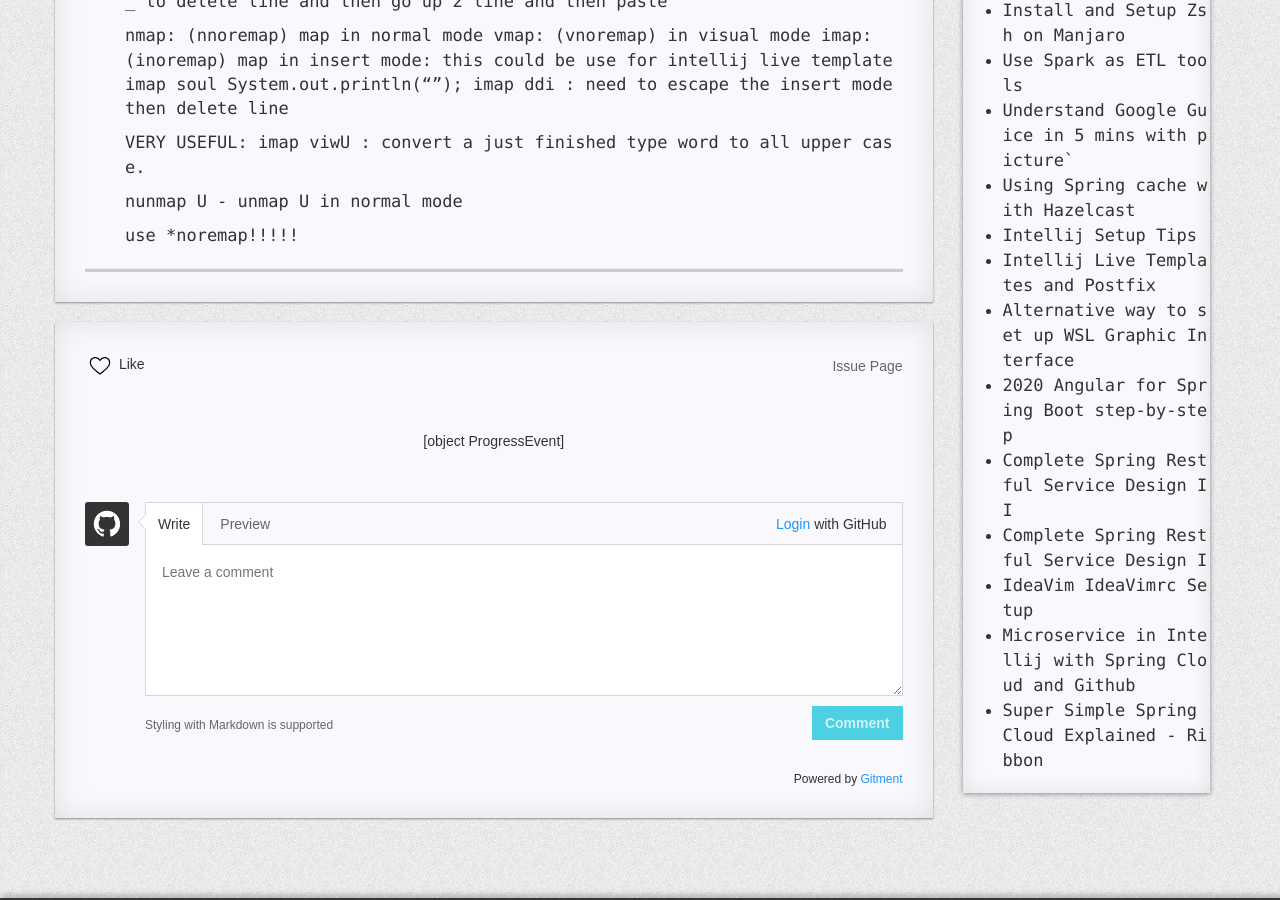
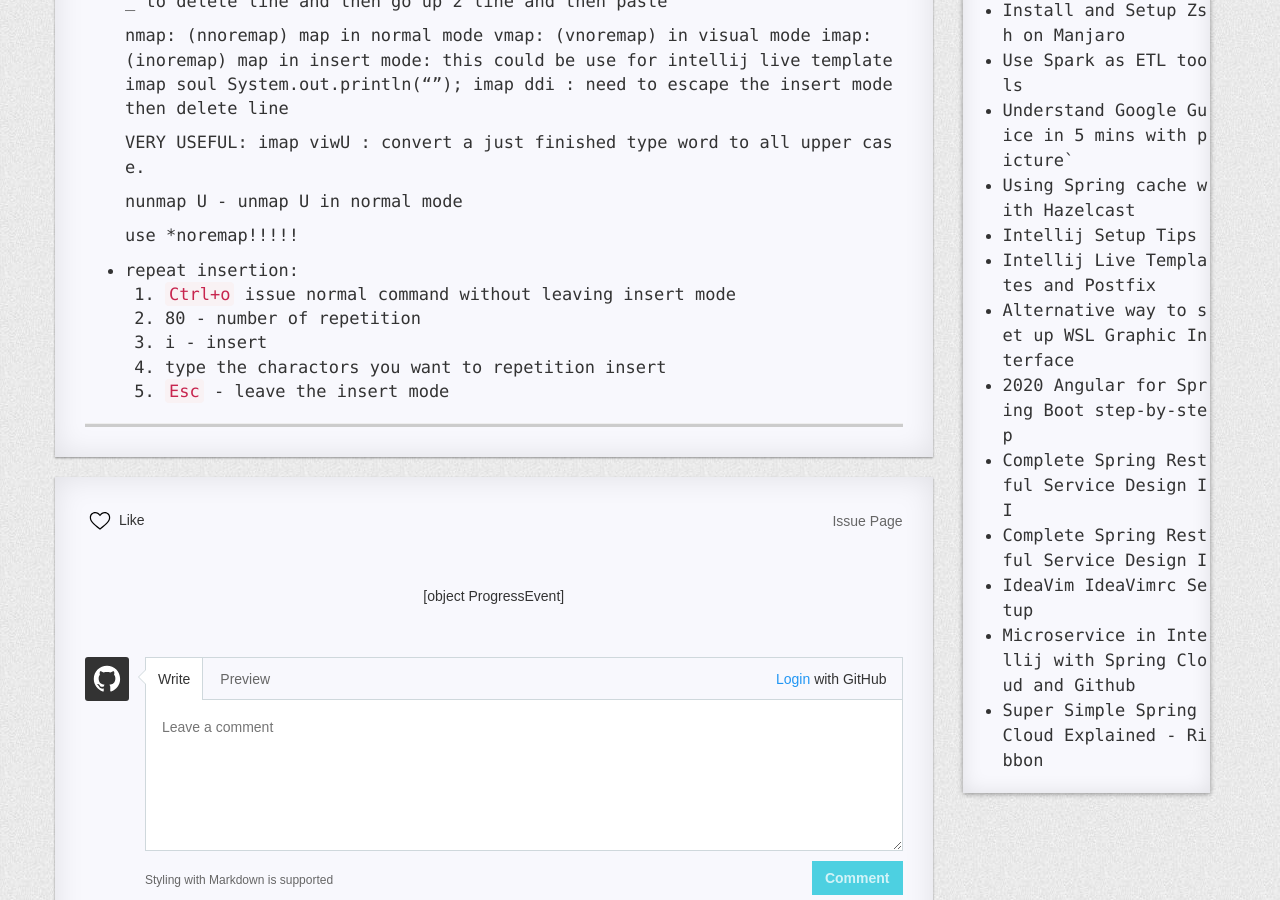
Before and after one commit to R0NGSH3N/r0ngsh3n.github.io, a Jekyll site: the page built from _posts/2015-07-08-learning-vimscript-hardway.md, in a window 1280 px wide and 900 px high, scrolled down 453 px. Built offline with Jekyll 4.4.1, drawn with Linux system fonts in a browser that asks for light colours; nearby versions of some CDN libraries; comment, search, counter and statistics services are not loaded; a style sheet for code colours, icons or effects is not loaded.

Commit message:
update Article

```diff
--- a/_posts/2015-07-08-learning-vimscript-hardway.md
+++ b/_posts/2015-07-08-learning-vimscript-hardway.md
@@ -25,3 +25,10 @@ categories: common
    nunmap U - unmap U in normal mode
 
    use \*noremap!!!!!
+
+-  repeat insertion:
+    1. `Ctrl+o` issue normal command without leaving insert mode
+    2. 80 - number of repetition
+    3. i - insert
+    4. type the charactors you want to repetition insert
+    5. `Esc` - leave the insert mode
```
